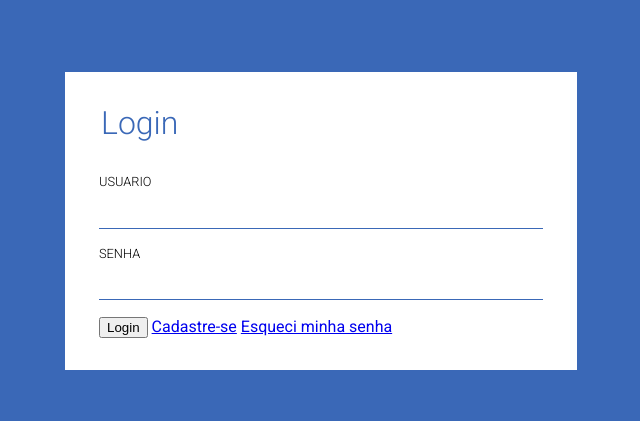
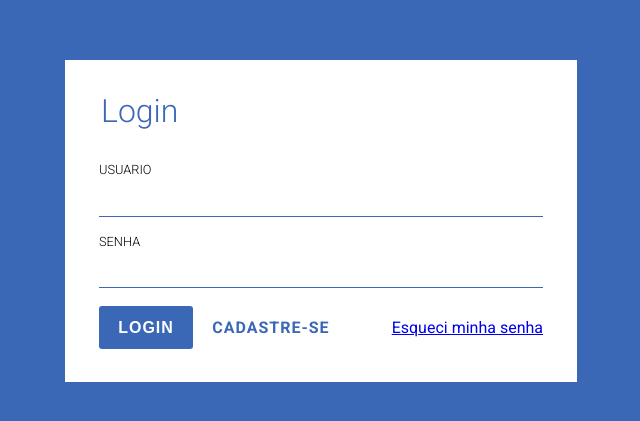
Before and after one commit to notAvoiid/simple-form-login, a plain HTML site: page form-2/index.html in a window 1280 px wide. Shown: the part 179-600 px from the top of the page, without its empty margins (319-959 px from the left). Drawn offline with Linux system fonts and the light colour scheme.

Commit message:
feat: buttons and actions CSS

```diff
--- a/form-2/index.html
+++ b/form-2/index.html
@@ -23,9 +23,9 @@
             <input type="password" id="password" name="password" required class="form__input">
 
             <div class="form__action">
-                <input type="submit" value="Login" class="btn">
-                <a href="register.html" class="btn">Cadastre-se</a>
-                <a href="#">Esqueci minha senha</a>
+                <input type="submit" value="Login" class="btn btn-primary">
+                <a href="register.html" class="btn btn-secondary">Cadastre-se</a>
+                <a href="#" class="form__action__aside">Esqueci minha senha</a>
             </div>
 
         </fieldset>
--- a/form-2/stlye.css
+++ b/form-2/stlye.css
@@ -54,3 +54,36 @@ body {
     outline: 2px solid var(--login-primary-color);
     padding-left: .3rem;
 }
+
+.btn-primary {
+    background-color: var(--login-primary-color);
+    color: white;
+}
+
+.btn-secondary {
+    color: var(--login-primary-color);
+}
+
+.btn {
+    text-transform: uppercase;
+    font-size: 1rem;
+    border-radius: 3px;
+    border: none;
+    outline: none;
+    padding: .8rem 1.2rem;
+    text-decoration: none;
+    font-weight: 600;
+    letter-spacing: 1px;
+}
+
+.form__action {
+    display: flex;
+    align-items: center;
+    flex-wrap: wrap;
+}
+
+.form__action__aside {
+    font-size: 85.rem;
+    flex-grow: 1;
+    text-align: right;
+}
```
